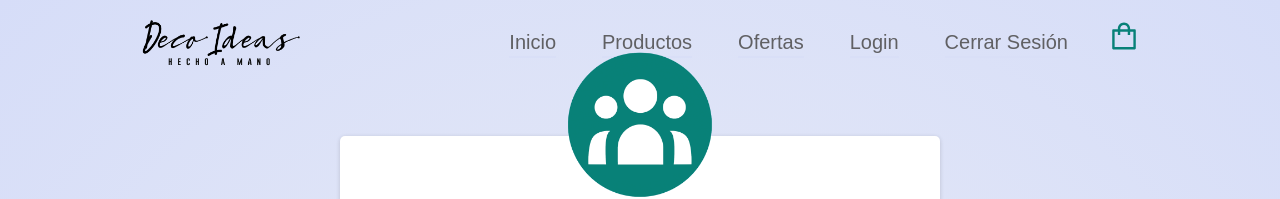
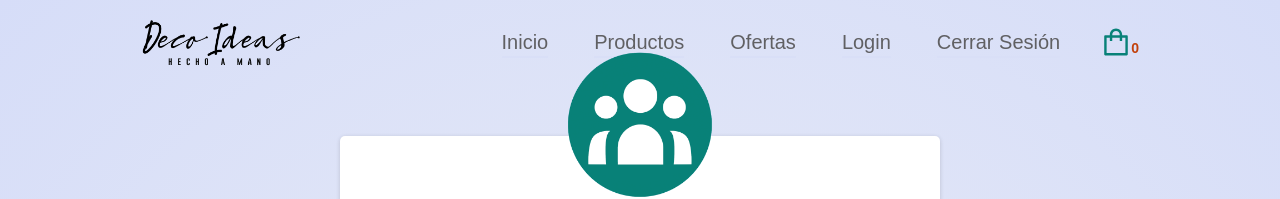
Before and after one commit to GuilleSalinas/ecommerce_final, a React (Vite) app in the folder React/: page /login in a window 1280 px wide. Shown: the top 199 px of the page. Built offline with nearby package versions, Linux system fonts and the light colour scheme.

Commit message:
agrego carro de compras con Ant Design Drawer

```diff
--- a/React/src/App.jsx
+++ b/React/src/App.jsx
@@ -6,6 +6,7 @@ import FullPage from "./components/FullPage";
 import Login from "./components/Login/Login";
 import ProductDetail from "./components/ProductDetail";
 import Register from "./components/Register/Register";
+import ShoppingCart from "./components/ShoppingCart";
 
 function App() {
   return (
@@ -19,6 +20,7 @@ function App() {
           <Route path="/" element={<FullPage />}></Route>
           <Route path="/login" element={<Login />}></Route>
           <Route path="/register" element={<Register />}></Route>
+          <Route path="/shoppingcart" element={<ShoppingCart />}></Route>
           <Route path="/productdetail/:id" element={<ProductDetail />}></Route>
         </Routes>
       </BrowserRouter>
--- a/React/src/components/FullPage.jsx
+++ b/React/src/components/FullPage.jsx
@@ -15,7 +15,6 @@ const FullPage = () => {
       <Grid />
       <Products />
       <Ofertas />
-
       <Footer />
     </>
   );
--- a/React/src/components/Navbar.jsx
+++ b/React/src/components/Navbar.jsx
@@ -1,5 +1,6 @@
-import { ShoppingOutlined } from "@ant-design/icons";
+// import { ShoppingOutlined } from "@ant-design/icons";
 import Cookies from "universal-cookie";
+import ShoppingCart from "./ShoppingCart";
 const cookies = new Cookies();
 
 const Navbar = () => {
@@ -72,11 +73,15 @@ const Navbar = () => {
                 </li>
               </ul>
             </nav>
-            <a href="/cart" className="mb-3">
-              <ShoppingOutlined
-                style={{ fontSize: "30px", color: "#088178" }}
-              />
-            </a>
+            <div>
+              {/* <a href="/shoppingcart" className="mb-3">
+                <ShoppingOutlined
+                  style={{ fontSize: "30px", color: "#088178" }}
+                />
+              </a>
+              <span className="font-semibold text-sm text-orange-700">0</span> */}
+              <ShoppingCart/>
+            </div>
           </div>
         </div>
       </header>
--- /dev/null
+++ b/React/src/components/ShoppingCart.jsx
@@ -0,0 +1,37 @@
+import { ShoppingOutlined } from "@ant-design/icons";
+import { Drawer } from "antd";
+import React, { useState } from "react";
+
+const ShoppingCart = () => {
+  const [open, setOpen] = useState(false);
+
+  const showDrawer = () => {
+    setOpen(true);
+  };
+
+  const onClose = () => {
+    setOpen(false);
+  };
+
+  return (
+    <>
+      <button onClick={() => showDrawer()}>
+        <ShoppingOutlined style={{ fontSize: "30px", color: "#088178" }} />
+        <span className="font-semibold text-sm text-orange-700">0</span>
+      </button>
+
+      <Drawer
+        title="Shopping Cart"
+        placement="right"
+        onClose={onClose}
+        open={open}
+      >
+        <p>Producto 1...</p>
+        <p>Producto 2...</p>
+        <p>Producto 3...</p>
+      </Drawer>
+    </>
+  );
+};
+
+export default ShoppingCart;
--- a/React/src/css/App.css
+++ b/React/src/css/App.css
@@ -449,6 +449,11 @@ form a {
 
 /* ---- detalle del carrito comppras ---- */
 
+.item_total{
+  background-color: brown;
+  font-size: 15px;
+}
+
 .cart-page {
   margin: 80px auto;
 }
```
